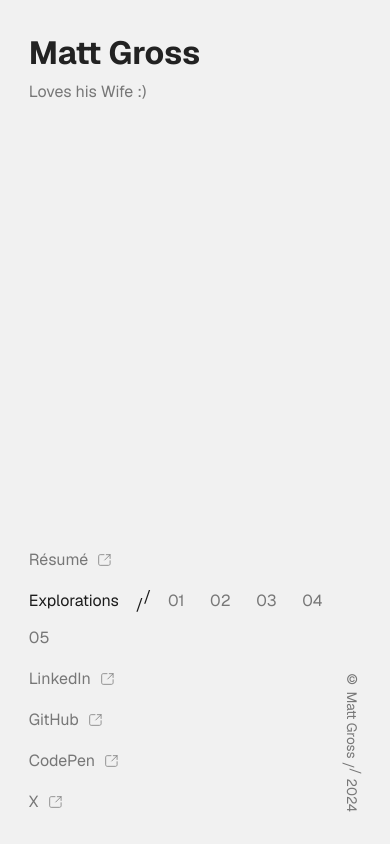
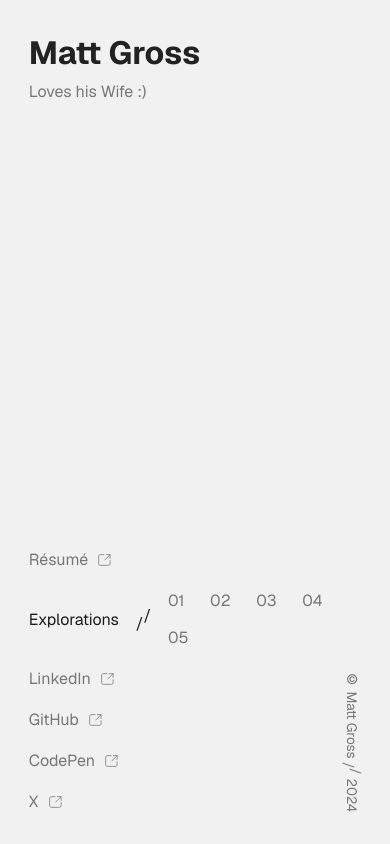
Before and after one commit to GrossDesignCo/mattgross.io, a Next.js app: page / in a window 390 px wide. Built offline with nearby package versions, Linux system fonts and the light colour scheme.

Commit message:
improve responsive behavior of exploration links

```diff
--- a/components/double-slash.module.css
+++ b/components/double-slash.module.css
@@ -1,3 +1,7 @@
+.doubleSlash {
+  text-wrap: nowrap;
+}
+
 .doubleSlash span {
   display: inline-block;
 }
--- a/components/nav/nav.jsx
+++ b/components/nav/nav.jsx
@@ -9,13 +9,15 @@ export const Nav = () => {
         Résumé
       </NavLink>
 
-      <div>
+      <div className="row">
         <NavCategory>Explorations</NavCategory> <DoubleSlash />{' '}
-        <NavLink href="/explorations/01">01</NavLink>
-        <NavLink href="/explorations/02">02</NavLink>
-        <NavLink href="/explorations/03">03</NavLink>
-        <NavLink href="/explorations/04">04</NavLink>
-        <NavLink href="/explorations/05">05</NavLink>
+        <div>
+          <NavLink href="/explorations/01">01</NavLink>
+          <NavLink href="/explorations/02">02</NavLink>
+          <NavLink href="/explorations/03">03</NavLink>
+          <NavLink href="/explorations/04">04</NavLink>
+          <NavLink href="/explorations/05">05</NavLink>
+        </div>
       </div>
 
       <NavLink href="https://www.linkedin.com/in/m-gross/">LinkedIn</NavLink>
--- a/styles/general.css
+++ b/styles/general.css
@@ -86,6 +86,13 @@ h2 {
   gap: 0.25em;
 }
 
+.row {
+  display: flex;
+  /* flex-wrap: wrap; */
+  gap: 0.25em;
+  align-items: center;
+}
+
 .align-start {
   align-items: start;
 }
```
